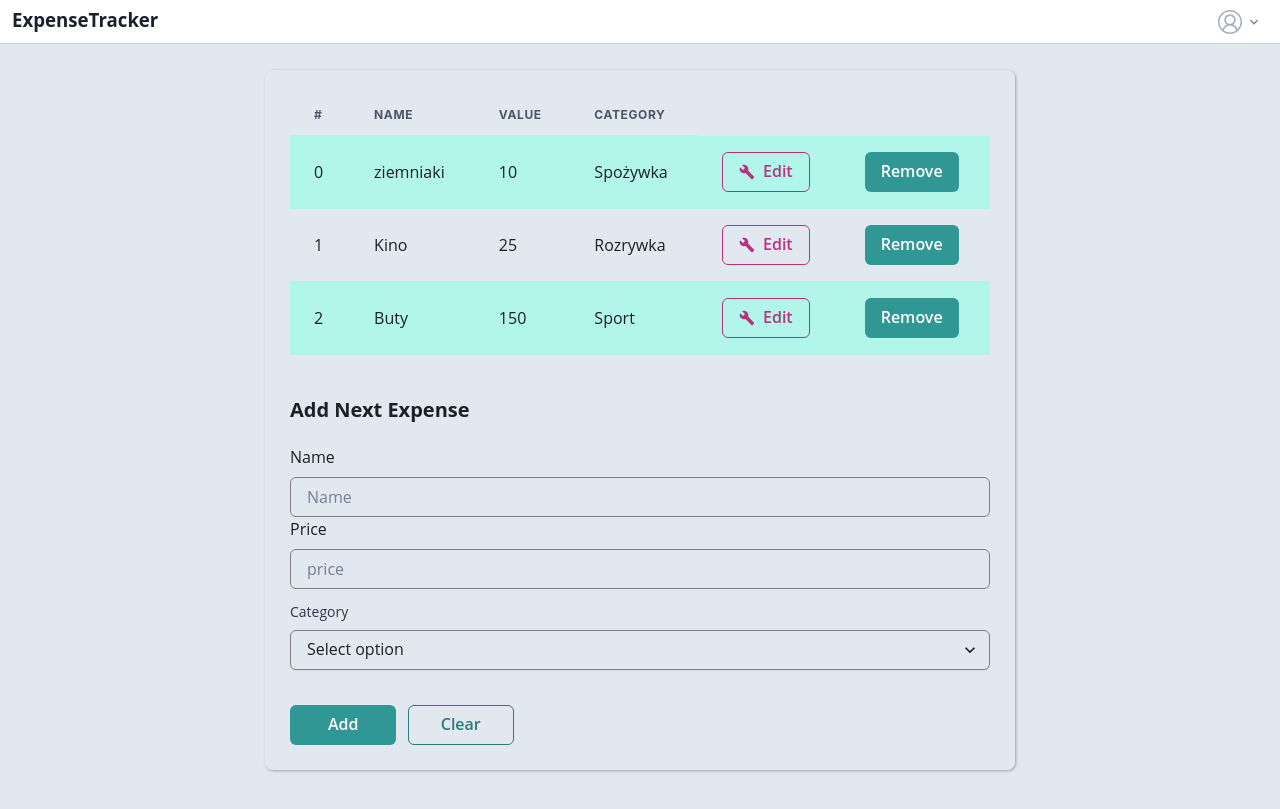
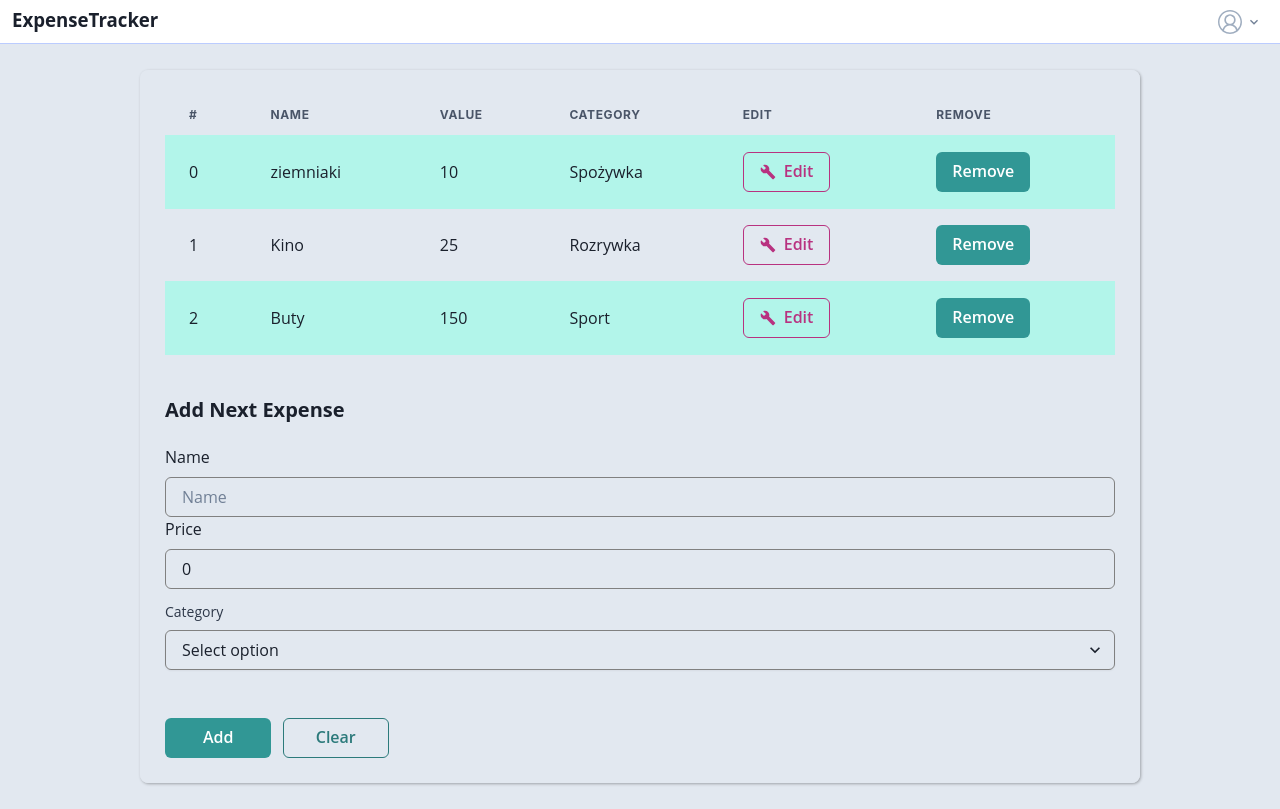
Before and after one commit to tomektomek321/ExpensesTracker, a React (Create React App) app in the folder client/: page / in a window 1280 px wide. Built offline with nearby package versions, Linux system fonts and the light colour scheme.

Commit message:
Update form

```diff
--- a/client/src/components/ExpensesTable/ExpenseRow.tsx
+++ b/client/src/components/ExpensesTable/ExpenseRow.tsx
@@ -77,12 +77,13 @@ const ExpenseRow: React.FC<ExpenseRowProps> = ({
                 shadow="sm"
                 size="md"
                 w="full"
+                value={nowEditValue.category}
                 onChange={(e) => handleEditInputValue(e)}
                 rounded="md">
                   {
                     categories?.map(val => {
                       return(
-                        <option key={val.id}>{val.name}</option>
+                        <option key={val.id} value={val.name}>{val.name}</option>
                       )
                     })
                   }
--- a/client/src/components/newExpenseForm/NewExpenseForm.tsx
+++ b/client/src/components/newExpenseForm/NewExpenseForm.tsx
@@ -74,14 +74,14 @@ const NewExpenseForm: React.FC<NewExpenseFormProps> = ({
           <FormLabel htmlFor="name" fontWeight={'normal'}>
             Name
           </FormLabel>
-          <Input name="name" placeholder="Name" border={'1px solid gray'} onChange={(e) => handleSetNewExpenseValue(e)} />
+          <Input name="name" value={newExpenseValue.name} placeholder="Name" border={'1px solid gray'} onChange={(e) => handleSetNewExpenseValue(e)} />
         </FormControl>
 
         <FormControl>
           <FormLabel htmlFor="price" fontWeight={'normal'}>
             Price
           </FormLabel>
-          <Input name="price" placeholder="price" border={'1px solid gray'} onChange={(e) => handleSetNewExpenseValue(e)} />
+          <Input name="price" value={newExpenseValue.price} placeholder="price" border={'1px solid gray'} onChange={(e) => handleSetNewExpenseValue(e)} />
         </FormControl>
 
         <FormControl as={GridItem}>
--- a/client/src/pages/Home.tsx
+++ b/client/src/pages/Home.tsx
@@ -93,13 +93,13 @@ export default function Home() {
         borderWidth="1px"
         rounded="lg"
         shadow="1px 1px 3px rgba(0,0,0,0.3)"
-        maxWidth={800}
+        maxWidth={1000}
         p={6}
         m="10px auto"
         as="form"
       >
         <Flex direction={'column'}>
-          <TableContainer width={'700px'}>
+          <TableContainer width={'1000px'}>
             <Table variant='striped' colorScheme='teal'>
               <Thead>
                 <Tr>
@@ -107,6 +107,8 @@ export default function Home() {
                   <Th>Name</Th>
                   <Th>Value</Th>
                   <Th>Category</Th>
+                  <Th>EDIT</Th>
+                  <Th>REMOVE</Th>
                 </Tr>
               </Thead>
               <Tbody>
```
